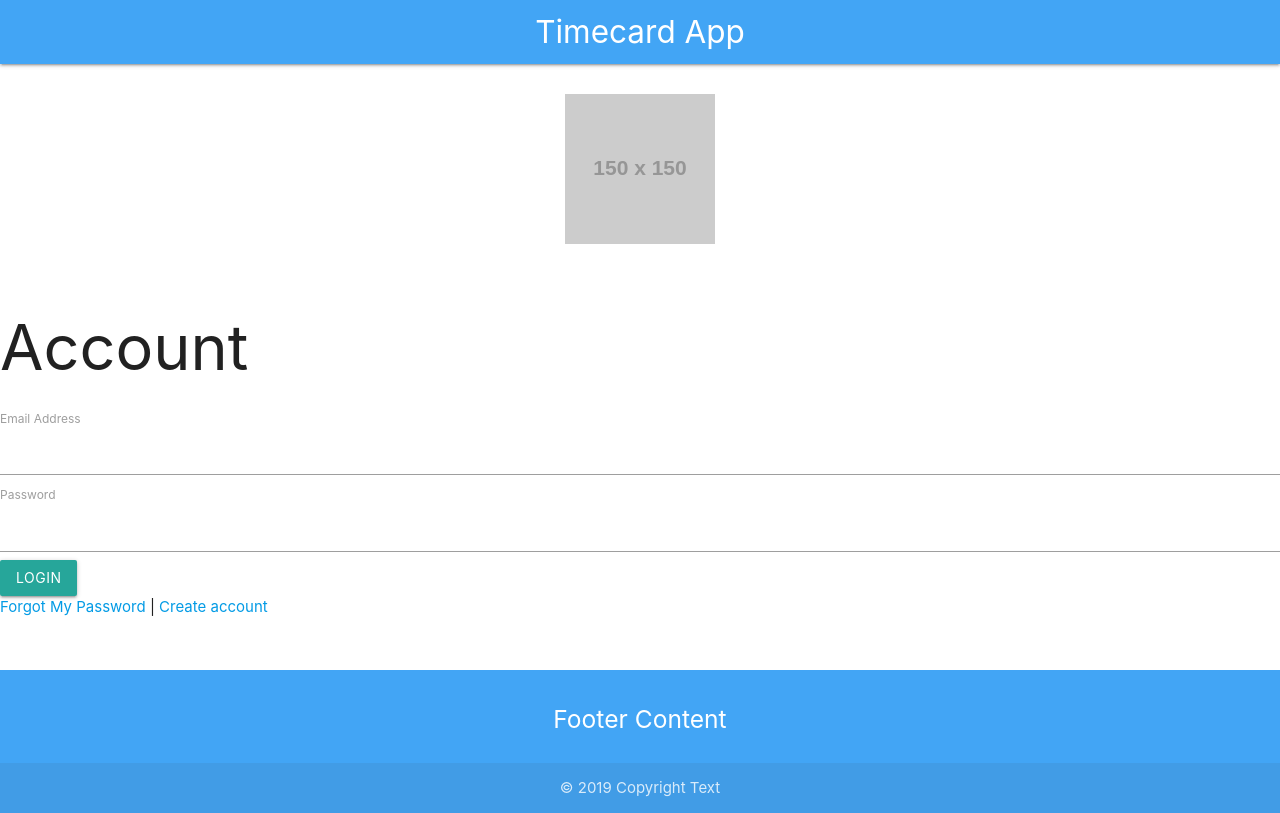
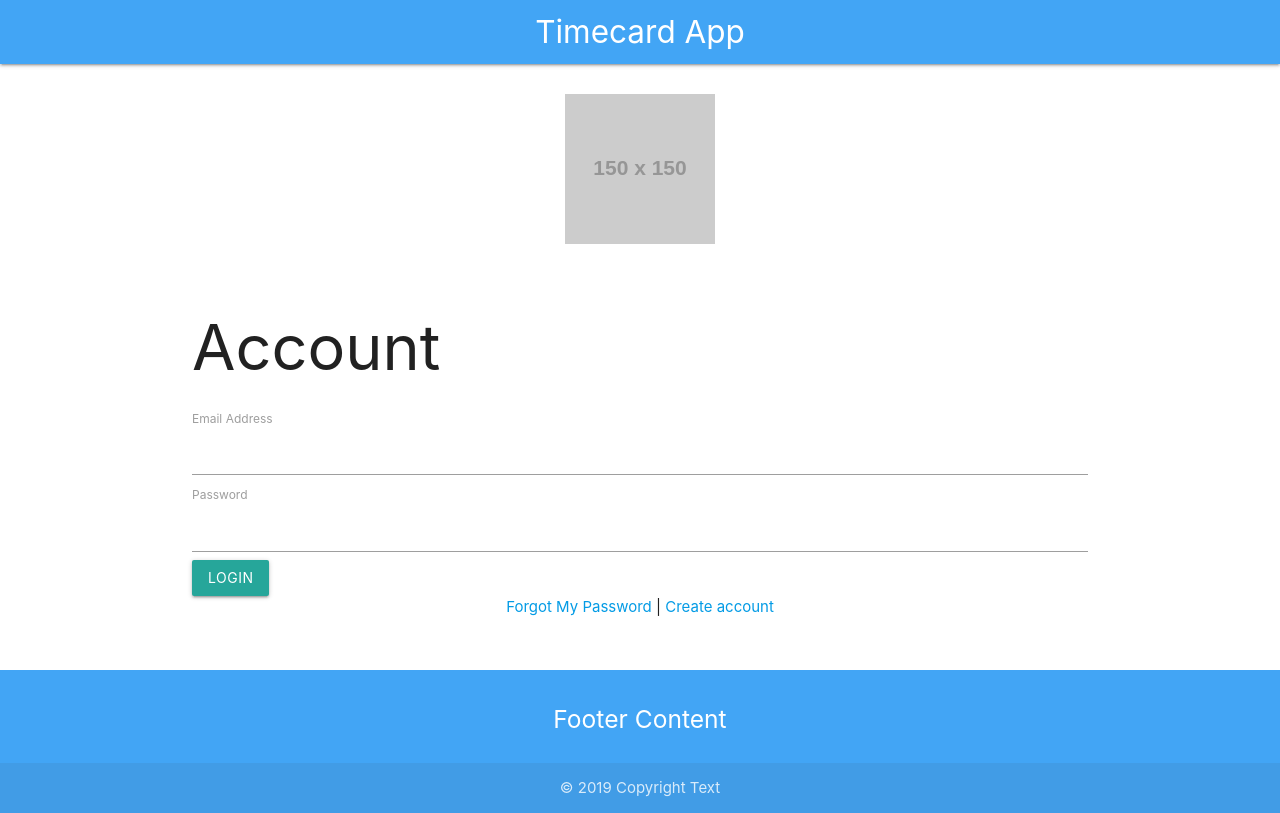
Before and after one commit to twistedx/timecard-app, a React (Create React App) app in the folder client/: page /login in a window 1280 px wide. Built offline with nearby package versions, Linux system fonts and the light colour scheme.

Commit message:
fixed registration page was wrong api route

```diff
--- a/client/src/App.js
+++ b/client/src/App.js
@@ -8,6 +8,8 @@ import AuthState from './context/auth/AuthState';
 import setAuthToken from './utils/setAuthToken';
 import 'materialize-css/dist/css/materialize.min.css';
 import M from 'materialize-css/dist/js/materialize.min.js';
+import Footer from './components/Layout/Footer/Footer';
+import Navbar from './components/Layout/Navbar/Navbar';
 import './App.css';
 
 if (localStorage.token) {
@@ -24,15 +26,17 @@ const App = () => {
   return (
     <AuthState>
       <Router>
-        <Fragment>
+        <Navbar title="Timecard App" />
+        <body>
           <Switch>
             <Route exact path='/' component={Dashboard} key={Dashboard.name} />
             <Route exact path='/about' component={About} key={About.name} />
             <Route exact path='/register' component={Register} key={Register.name} />
             <Route exact path='/login' component={LoginPage} key={LoginPage.name} />
           </Switch>
-        </Fragment>
+        </body>
       </Router>
+      <Footer />
     </AuthState>
   )
 }
--- a/client/src/components/Layout/Footer/Footer.js
+++ b/client/src/components/Layout/Footer/Footer.js
@@ -2,6 +2,7 @@ import React from 'react'
 
 const Footer = () => {
     return (
+
         <div>
             <footer className="page-footer blue lighten-1">
                 <div className="container">
--- a/client/src/components/LoginPage/Login/Login.js
+++ b/client/src/components/LoginPage/Login/Login.js
@@ -1,27 +1,20 @@
-import React from 'react';
+import React, { Fragment } from 'react';
 import './Login.css';
-import Navbar from '../../Layout/Navbar/Navbar.js';
 import LoginForm from '../LoginForm/LoginForm.js';
 import LoginPageLogo from '../LoginPageLogo/LoginPageLogo.js';
-import Footer from '../../Layout/Footer/Footer.js';
+
 
 const LoginPage = () => {
     return (
         [
-            <div>
-                <header>
-                    <Navbar title="Timecard App" />
-                </header>
+            <Fragment>
                 <main>
-                    <body>
-                    <LoginPageLogo />
-                    <LoginForm />
-                    </body>
+                    <div className="container">
+                        <LoginPageLogo />
+                        <LoginForm />
+                    </div>
                 </main>
-                <footer>
-                    <Footer />
-                </footer>
-            </div>
+            </Fragment>
         ]
     )
 }
--- a/client/src/components/LoginPage/LoginForm/LoginForm.js
+++ b/client/src/components/LoginPage/LoginForm/LoginForm.js
@@ -35,6 +35,7 @@ const LoginForm = props => {
     };
 
     return (
+
         <div className='form-container'>
             <h1>
                 Account <span className='text-primary'>Login</span>
@@ -66,8 +67,11 @@ const LoginForm = props => {
                     className='btn btn-primary btn-block'
                 />
             </form>
-            <Link id="ForgotPassword" to="/forgotmypassword">Forgot My Password</Link> | <Link id="CreateAccount" to="/createaccount">Create account</Link>
+            <div className="center">
+                <Link id="ForgotPassword" to="/forgotmypassword">Forgot My Password  </Link> | <Link id="CreateAccount" to="/register">  Create account</Link>
+            </div>
         </div>
+
     );
 };
 
--- a/client/src/components/Register/Register.js
+++ b/client/src/components/Register/Register.js
@@ -38,6 +38,7 @@ const Register = props => {
 
 
     return (
+        < div className="container" >
             <div className='form-container'>
                 <h1>
                     Account <span className='text-primary'>Register</span>
@@ -92,6 +93,7 @@ const Register = props => {
                     />
                 </form>
             </div>
+        </div >
     );
 };
 
--- a/client/src/context/auth/AuthState.jsx
+++ b/client/src/context/auth/AuthState.jsx
@@ -53,7 +53,7 @@ const AuthState = props => {
     };
 
     try {
-      const res = await axios.post("/api/users", formData, config);
+      const res = await axios.post("/api/user", formData, config);
 
       dispatch({
         type: REGISTER_SUCCESS,
```
Lines whose indentation alone changed are shown as unchanged.
